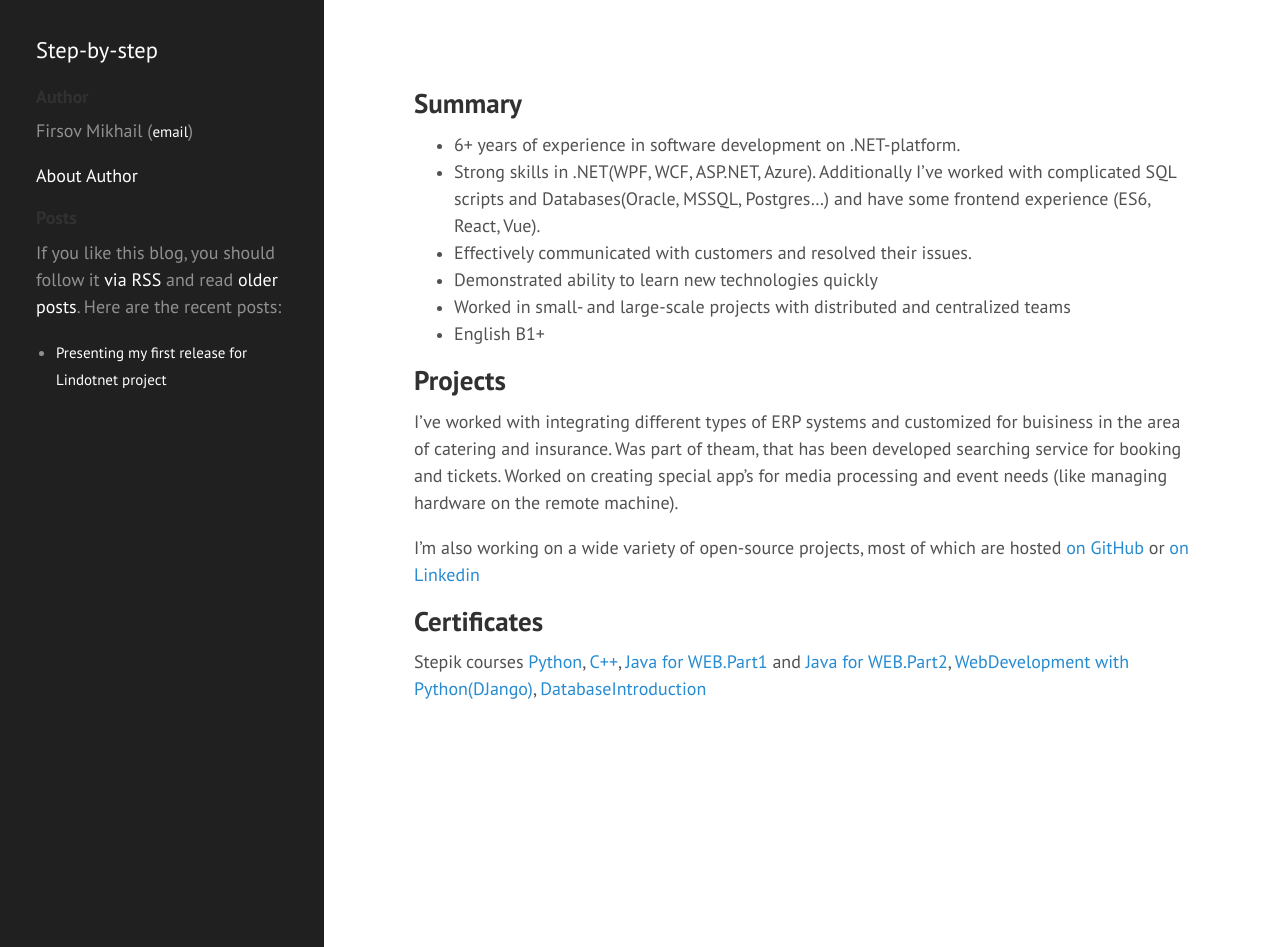
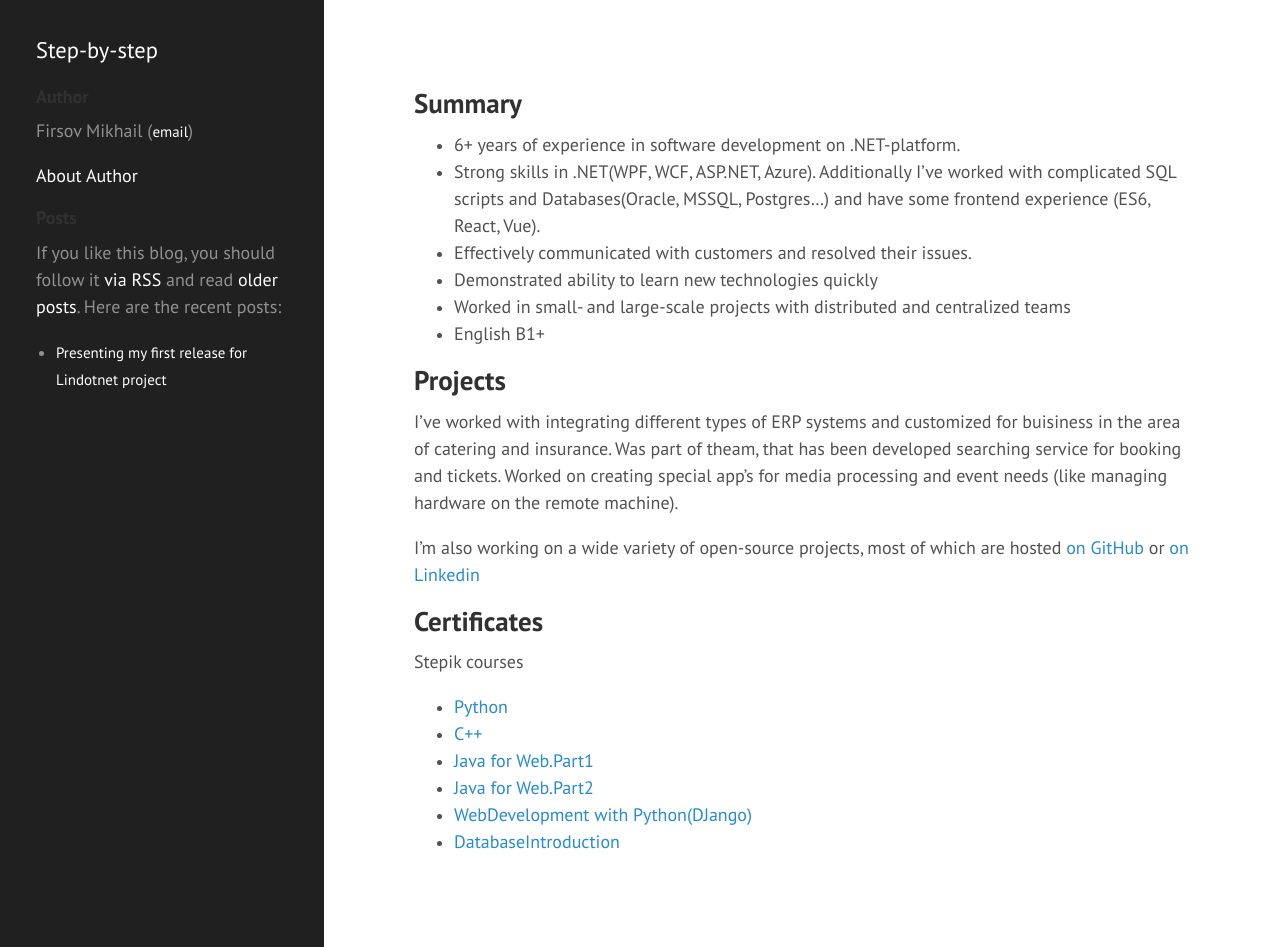
Before and after one commit to FirsovMS/firsovms.github.io, a Jekyll site: the page built from about.md, in a window 1280 px wide and 947 px high. Built offline with Jekyll 4.4.1, drawn with Linux system fonts in a browser that asks for light colours.

Commit message:
modified about section

```diff
--- a/about.md
+++ b/about.md
@@ -21,6 +21,9 @@ I'm also working on a wide variety of open-source projects, most of which are ho
 
 ## Certificates
 Stepik courses
-[Python](https://firsovms.github.io/certs/stepik/stepik-certificate-67-12df5cb.pdf),
-[C++](https://firsovms.github.io/certs/stepik/stepik-certificate-7-128f198.pdf),
- [Java for WEB.Part1](https://firsovms.github.io/certs/stepik/stepik-certificate-146-30da123.pdf) and [Java for WEB.Part2](https://firsovms.github.io/certs/stepik/stepik-certificate-186-fa07c4a.pdf), [WebDevelopment with Python(DJango)](https://firsovms.github.io/certs/stepik/stepik-certificate-154-d0d4091.pdf), [DatabaseIntroduction](https://firsovms.github.io/certs/stepik/stepik-certificate-551-97016b6.pdf)
+* [Python](https://firsovms.github.io/certs/stepik/stepik-certificate-67-12df5cb.pdf)
+* [C++](https://firsovms.github.io/certs/stepik/stepik-certificate-7-128f198.pdf)
+* [Java for Web.Part1](https://firsovms.github.io/certs/stepik/stepik-certificate-146-30da123.pdf)
+* [Java for Web.Part2](https://firsovms.github.io/certs/stepik/stepik-certificate-186-fa07c4a.pdf)
+* [WebDevelopment with Python(DJango)](https://firsovms.github.io/certs/stepik/stepik-certificate-154-d0d4091.pdf)
+* [DatabaseIntroduction](https://firsovms.github.io/certs/stepik/stepik-certificate-551-97016b6.pdf)
```
